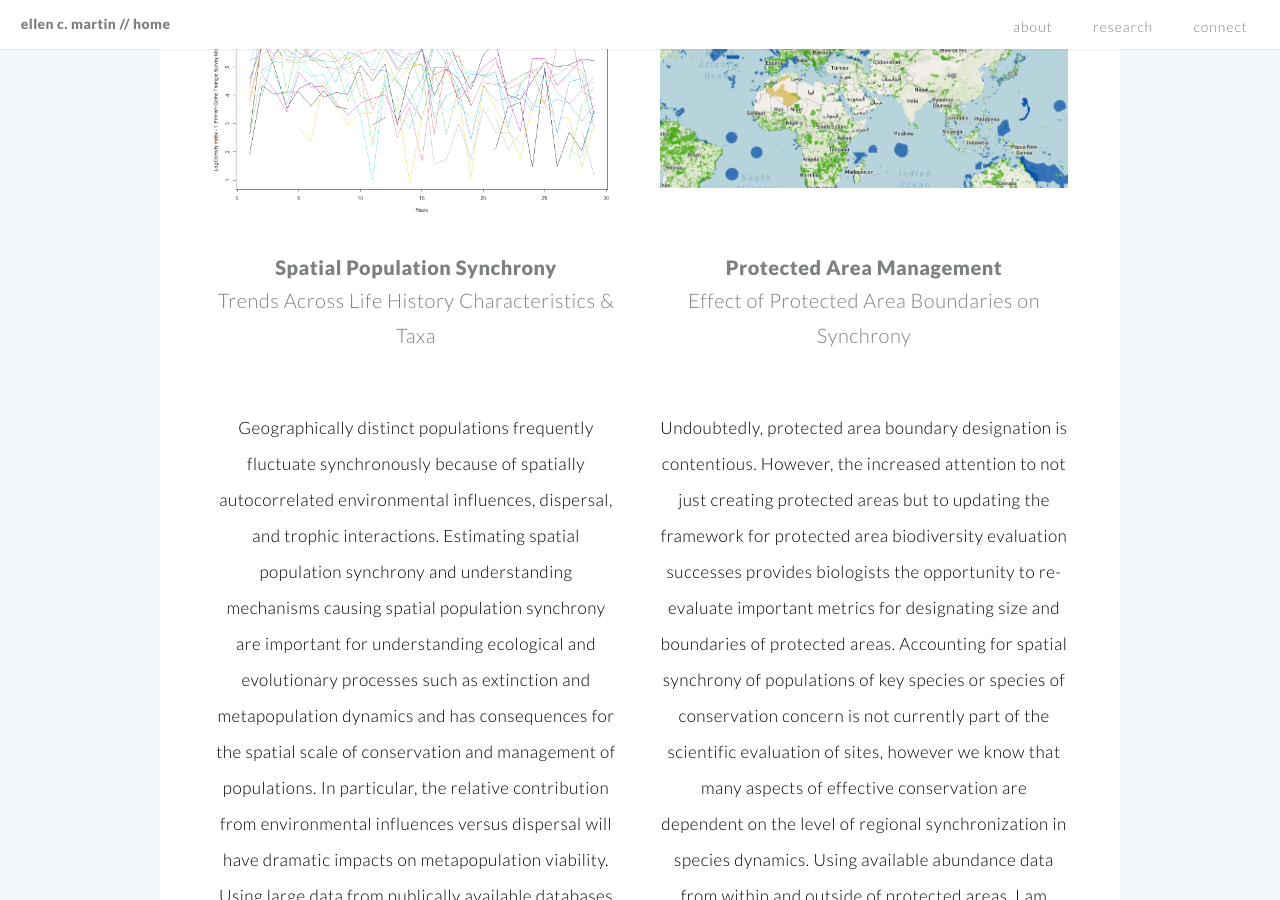
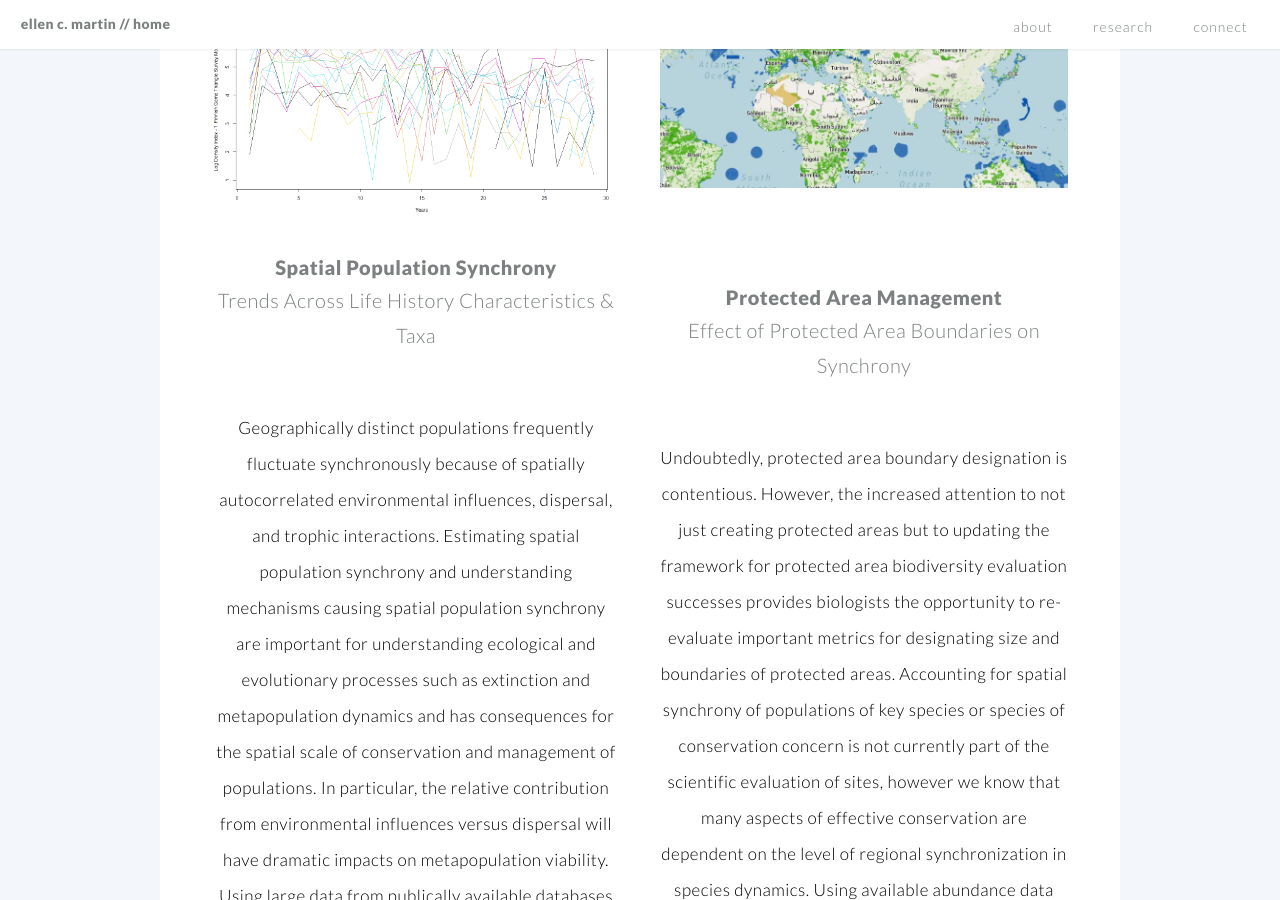
Before and after one commit to EllenCMartin/EllenCMartin.github.io, a Jekyll site: the page built from index.md, in a window 1280 px wide and 900 px high, scrolled down 3316 px. Built offline with Jekyll 4.4.1, drawn with Linux system fonts in a browser that asks for light colours.

```diff
--- a/_includes/phd2.html
+++ b/_includes/phd2.html
@@ -1,4 +1,4 @@
-<h1><br><a href="#">Protected Area Management</a></h1>
+<h1><br><br><a href="#">Protected Area Management</a></h1>
 <h2>Effect of Protected Area Boundaries on Synchrony<h2>
 <p><span style="color:black; text-align:left; font-size:0.85em;">
 <br>Undoubtedly, protected area boundary designation is contentious. However, the increased attention to not just creating protected areas but
```
